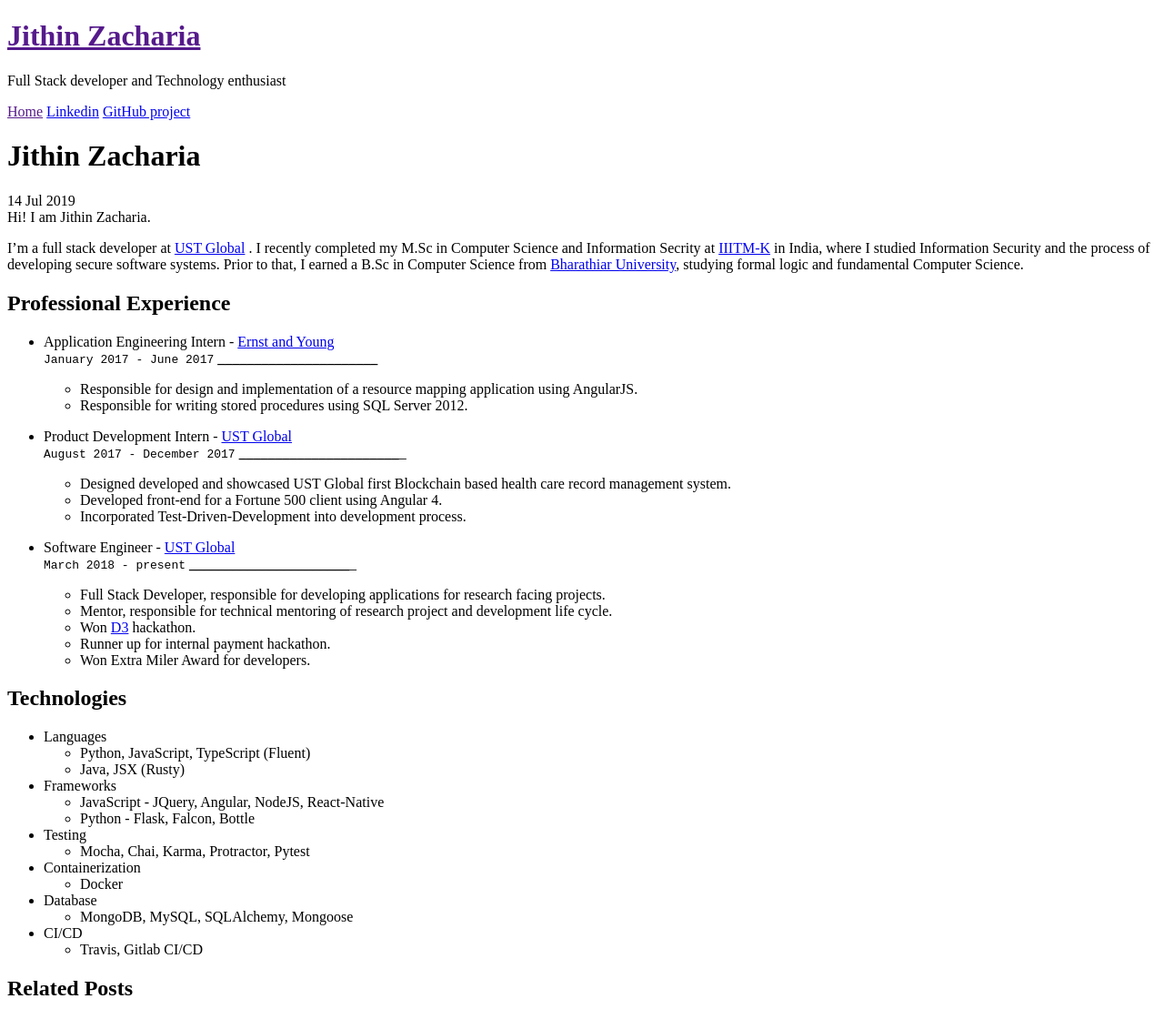
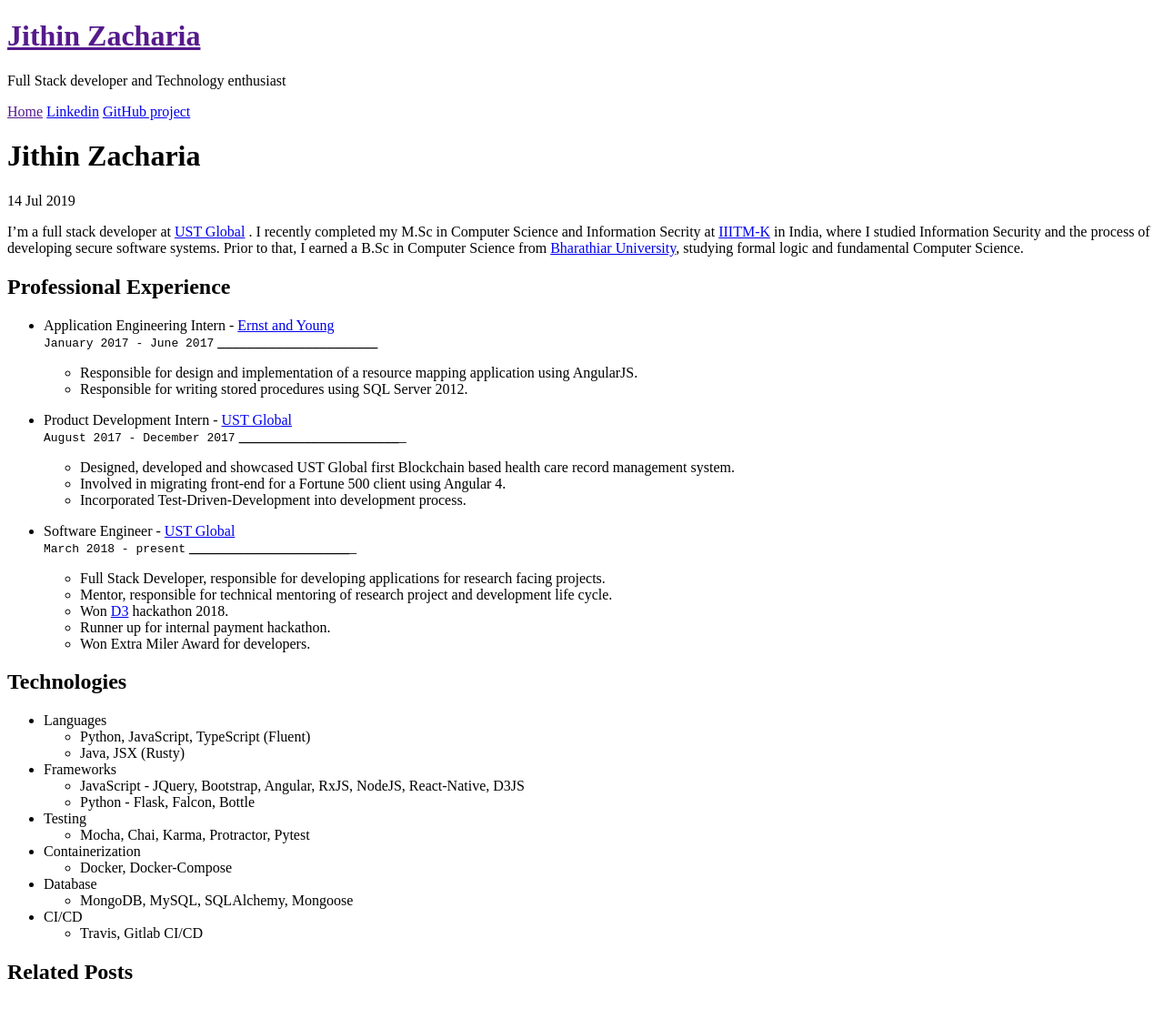
Before and after one commit to Jithinqw/jithinqw.github.io, a Jekyll site: the page built from _posts/2019-7-14-content.md, in a window 1280 px wide. Shown: the whole page at 91% size. Built offline with Jekyll 4.4.1, drawn with Linux system fonts in a browser that asks for light colours; Markdown is read by kramdown in place of the engine named in the settings.

Commit message:
Making words matter

```diff
--- a/_posts/2019-7-14-content.md
+++ b/_posts/2019-7-14-content.md
@@ -2,10 +2,6 @@
 layout: post
 title: Jithin Zacharia
 ---
-
-<div class="message">
-  Hi! I am Jithin Zacharia.
-</div>
 
 I’m a full stack developer at <a href="https://www.ust-global.com/">UST Global</a> . I recently completed my M.Sc in Computer Science and Information Secrity at <a href="https://www.iiitmk.ac.in/">IIITM-K</a> in India, where I studied Information Security and the process of developing secure software systems. Prior to that, I earned a B.Sc in Computer Science from <a href="https://www.b-u.ac.in/">Bharathiar University</a>, studying formal logic and fundamental Computer Science.
 
@@ -22,8 +18,8 @@
     `August 2017 - December 2017`
     ___________________________________________________________________
 
-    * Designed developed and showcased UST Global first Blockchain based health care record management system.
-    * Developed front-end for a Fortune 500 client using Angular 4.
+    * Designed, developed and showcased UST Global first Blockchain based health care record management system.
+    * Involved in migrating front-end for a Fortune 500 client using Angular 4.
     * Incorporated Test-Driven-Development into development process.
 
 * Software Engineer - [UST Global](https://www.ust-global.com)<br/>
@@ -32,7 +28,7 @@
 
     * Full Stack Developer, responsible for developing applications for research facing projects.
     * Mentor, responsible for technical mentoring of research project and development life cycle.
-    * Won [D3](https://d3.ust-global.com/) hackathon.
+    * Won [D3](https://d3.ust-global.com/) hackathon 2018.
     * Runner up for internal payment hackathon.
     * Won Extra Miler Award for developers.
 
@@ -42,12 +38,12 @@
     * Python, JavaScript, TypeScript (Fluent)
     * Java, JSX (Rusty)
 * Frameworks
-    * JavaScript - JQuery, Angular, NodeJS, React-Native
+    * JavaScript - JQuery, Bootstrap, Angular, RxJS, NodeJS, React-Native, D3JS
     * Python - Flask, Falcon, Bottle
 * Testing
     * Mocha, Chai, Karma, Protractor, Pytest
 * Containerization
-    * Docker
+    * Docker, Docker-Compose
 * Database
     * MongoDB, MySQL, SQLAlchemy, Mongoose
 * CI/CD
```
